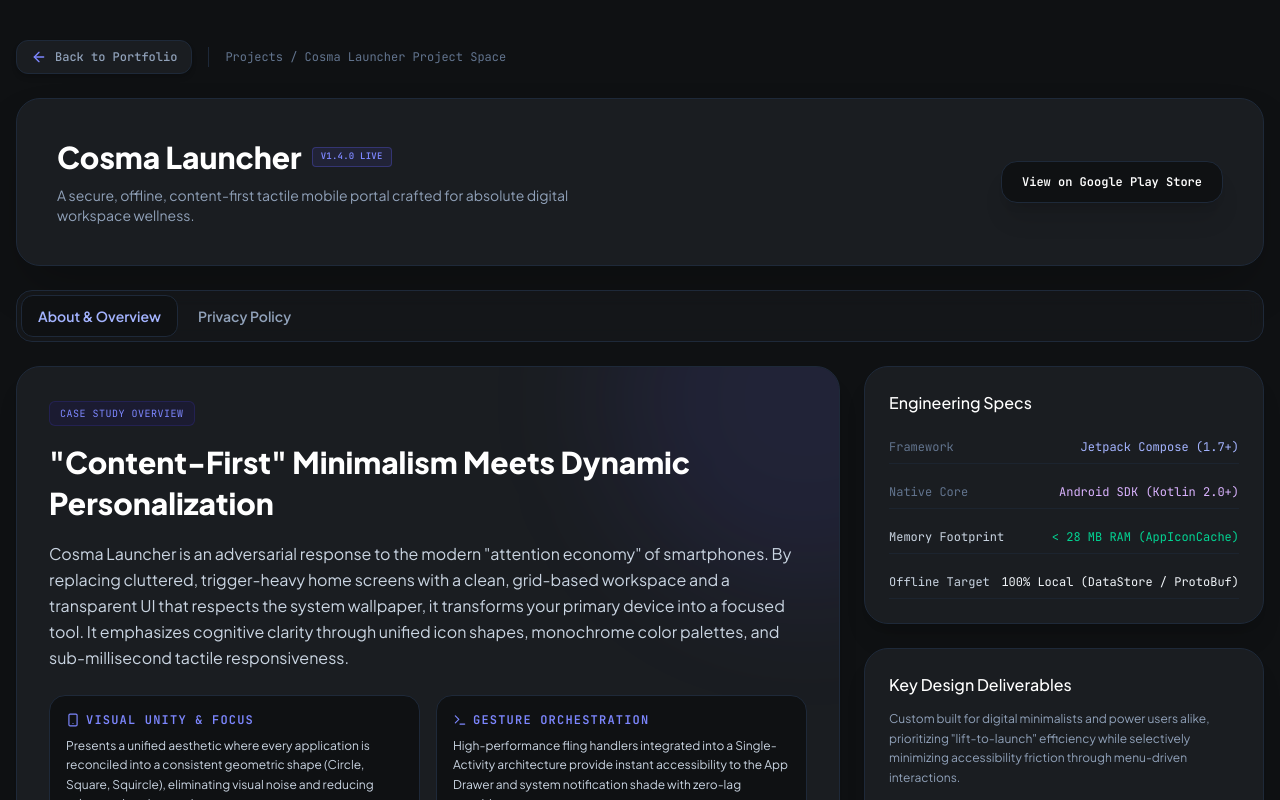
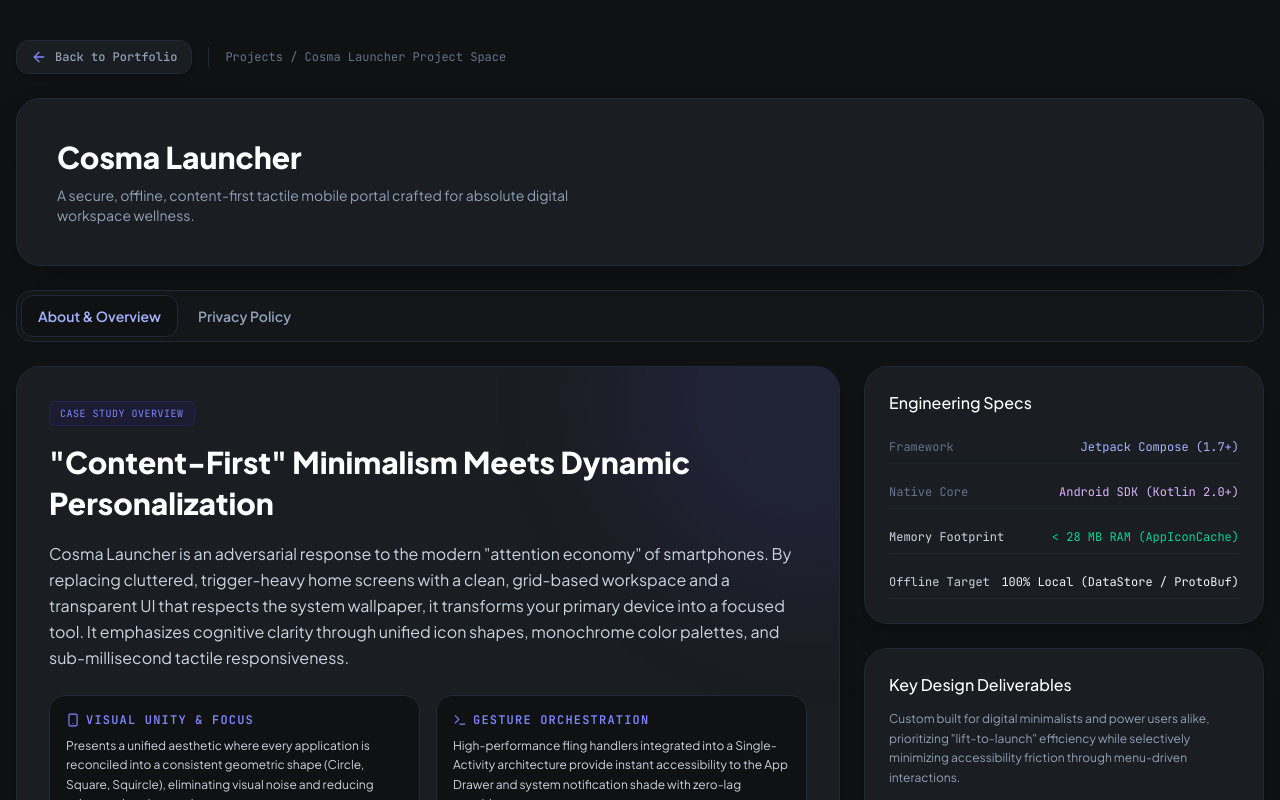
Before and after one commit to harikrishna-salver/harikrishna-salver.github.io, a React (Vite) app: page /projects/cosma-launcher in a window 1280 px wide. Shown: the top 800 px of the page. Built offline with nearby package versions, Linux system fonts and the light colour scheme.

Commit message:
cosma-launcher page update

```diff
--- a/src/pages/projects/cosmaLauncher/CosmaLauncherPage.tsx
+++ b/src/pages/projects/cosmaLauncher/CosmaLauncherPage.tsx
@@ -34,26 +34,12 @@ export default function CosmaLauncherPage({
             <h1 className="text-2xl md:text-3xl font-sans font-extrabold text-white">
               Cosma Launcher
             </h1>
-            <span className="bg-indigo-500/10 text-indigo-400 border border-indigo-500/30 font-mono text-[9px] uppercase font-bold px-2 py-0.5 rounded tracking-wide">
-              v1.4.0 Live
-            </span>
           </div>
           <p className="text-xs md:text-sm font-sans text-slate-400 max-w-xl">
             A secure, offline, content-first tactile mobile portal crafted for
             absolute digital workspace wellness.
           </p>
         </div>
-
-        {/* Play Store Link action */}
-        <a
-          href="https://play.google.com/store/apps/details?id=com.hks.cosma_launcher"
-          target="_blank"
-          rel="noopener noreferrer"
-          className="cursor-pointer shrink-0 inline-flex items-center gap-2.5 px-5 py-3 bg-[#0f1113] hover:bg-slate-900 text-white font-mono text-xs font-semibold rounded-2xl border border-gray-800 shadow-xl transition-all"
-          id="btn-playstore-link"
-        >
-          <span>View on Google Play Store</span>
-        </a>
       </section>
 
       {/* Navigation sub-tabs for product views */}
```
